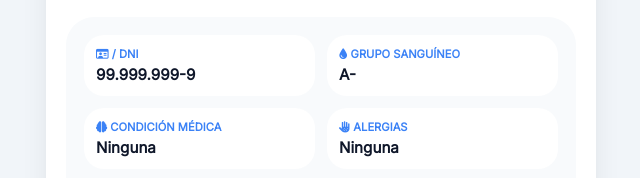
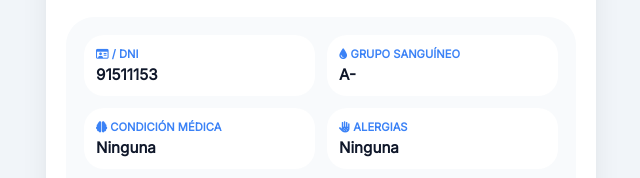
Before and after one commit to Pcmelqui/perfil-emergencia, a plain HTML site: page index.html in a window 1280 px wide. Shown: the part 251-429 px from the top of the page, 319-959 px from the left. Drawn offline with Linux system fonts and the light colour scheme.

Commit message:
Update index.html

```diff
--- a/index.html
+++ b/index.html
@@ -340,7 +340,7 @@
   // ============================================
   const userData = {
     nombre: "Adriana Vilcatoma",
-    rut: "99.999.999-9",
+    rut: "91511153",
     grupoSanguineo: "A-",
     condiciones: "Ninguna",
     alergias: "Ninguna",
```
